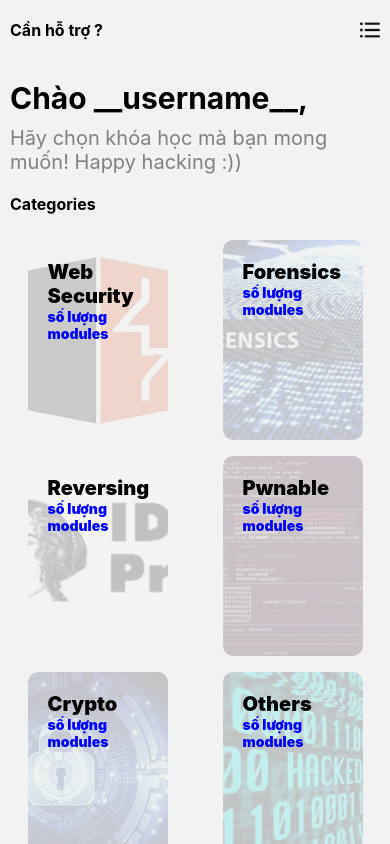
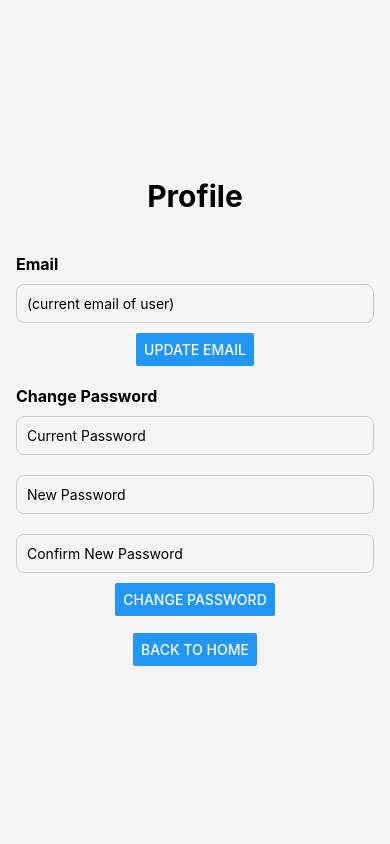
Before and after one commit to Winz18/CTF-Learning-App, a React Native app: screen /ProfileScreen in a window 390 px wide. Built offline with nearby package versions, Linux system fonts and the light colour scheme.

Commit message:
add some screens, optimize funtions and UI

```diff
--- a/App.tsx
+++ b/App.tsx
@@ -15,6 +15,9 @@ import CourseScreen from './CourseScreen';
 import ModuleScreen from './ModuleScreen';
 import RankingScreen from './RankingScreen.tsx';
 import QuizScreen from './QuizScreen.tsx';
+import LoginScreen from './LoginScreen.tsx';
+import SignUpScreen from './SignupScreen.tsx';
+import ProfileScreen from './ProfileScreen.tsx';
 
 const Stack = createNativeStackNavigator();
 
@@ -22,13 +25,16 @@ function App(): React.JSX.Element {
   return (
     <NavigationContainer>
       <Stack.Navigator
-        initialRouteName="MainScreen"
+        initialRouteName="LoginScreen"
         screenOptions={{headerShown: false}}>
         <Stack.Screen name="Home" component={MainScreen} />
         <Stack.Screen name="Course" component={CourseScreen} />
         <Stack.Screen name="ModuleScreen" component={ModuleScreen} />
         <Stack.Screen name="RankingScreen" component={RankingScreen} />
         <Stack.Screen name="QuizScreen" component={QuizScreen} />
+        <Stack.Screen name="LoginScreen" component={LoginScreen} />
+        <Stack.Screen name="SignUpScreen" component={SignUpScreen} />
+        <Stack.Screen name="ProfileScreen" component={ProfileScreen} />
       </Stack.Navigator>
     </NavigationContainer>
   );
--- /dev/null
+++ b/LoginScreen.tsx
@@ -0,0 +1,69 @@
+import React, {useState} from 'react';
+import {View, Text, TextInput, Button, StyleSheet} from 'react-native';
+import type {PropsWithChildren} from 'react';
+import {NavigationProp} from '@react-navigation/native';
+
+type SectionProps = PropsWithChildren<{
+  navigation: NavigationProp<any, any>;
+}>;
+
+function LoginScreen({navigation}: SectionProps): React.JSX.Element {
+  const [email, setEmail] = useState('');
+  const [password, setPassword] = useState('');
+
+  // Xử lý logic đăng nhập ở đây
+  const handleLogin = () => {
+    navigation.navigate('Home');
+  };
+
+  return (
+    <View style={styles.container}>
+      <Text style={styles.title}>Welcome</Text>
+      <TextInput
+        style={styles.input}
+        placeholder="Email"
+        value={email}
+        onChangeText={setEmail}
+      />
+      <TextInput
+        style={styles.input}
+        placeholder="Password"
+        value={password}
+        onChangeText={setPassword}
+        secureTextEntry
+      />
+      <Text>{'\n'}</Text>
+      <Button title="Login" onPress={handleLogin} />
+      <Text>{'\n'}</Text>
+      <Button
+        title="Sign Up"
+        onPress={() => navigation.navigate('SignUpScreen')}
+      />
+    </View>
+  );
+}
+
+const styles = StyleSheet.create({
+  container: {
+    flex: 1,
+    justifyContent: 'center',
+    alignItems: 'center',
+    padding: 16,
+    backgroundColor: '#f5f5f5',
+  },
+  title: {
+    fontSize: 30,
+    marginBottom: 20,
+    fontWeight: 'bold',
+  },
+  input: {
+    width: '100%',
+    padding: 10,
+    marginVertical: 10,
+    borderWidth: 1,
+    borderColor: '#cccccc',
+    borderRadius: 8,
+  },
+});
+
+export default LoginScreen;
--- /dev/null
+++ b/ProfileScreen.tsx
@@ -0,0 +1,105 @@
+import React, {useState} from 'react';
+import {View, Text, TextInput, Button, StyleSheet, Alert} from 'react-native';
+import type {PropsWithChildren} from 'react';
+import {NavigationProp} from '@react-navigation/native';
+
+type SectionProps = PropsWithChildren<{
+  navigation: NavigationProp<any, any>;
+}>;
+
+function ProfileScreen({navigation}: SectionProps): React.JSX.Element {
+  const [email, setEmail] = useState('(current email of user)'); // email hiện tại
+  const [currentPassword, setCurrentPassword] = useState('');
+  const [newPassword, setNewPassword] = useState('');
+  const [confirmPassword, setConfirmPassword] = useState('');
+
+  const handleUpdateEmail = () => {
+    // Thêm logic để cập nhật email
+    Alert.alert('Email Updated', `Your email has been updated to ${email}`);
+  };
+
+  const handleChangePassword = () => {
+    if (newPassword !== confirmPassword) {
+      Alert.alert('Error', 'Passwords do not match');
+      return;
+    }
+    // Thêm logic để thay đổi mật khẩu
+    Alert.alert('Password Changed', 'Your password has been updated');
+  };
+
+  return (
+    <View style={styles.container}>
+      <Text style={styles.title}>Profile</Text>
+
+      <Text style={styles.label}>Email</Text>
+      <TextInput
+        style={styles.input}
+        placeholder="Email"
+        value={email}
+        onChangeText={setEmail}
+        keyboardType="email-address"
+      />
+      <Button title="Update Email" onPress={handleUpdateEmail} />
+
+      <Text style={styles.label}>Change Password</Text>
+      <TextInput
+        style={styles.input}
+        placeholder="Current Password"
+        value={currentPassword}
+        onChangeText={setCurrentPassword}
+        secureTextEntry
+      />
+      <TextInput
+        style={styles.input}
+        placeholder="New Password"
+        value={newPassword}
+        onChangeText={setNewPassword}
+        secureTextEntry
+      />
+      <TextInput
+        style={styles.input}
+        placeholder="Confirm New Password"
+        value={confirmPassword}
+        onChangeText={setConfirmPassword}
+        secureTextEntry
+      />
+      <Button title="Change Password" onPress={handleChangePassword} />
+      <Text>{'\n'}</Text>
+      <Button
+        title="Back to Home"
+        onPress={() => navigation.navigate('Home')}
+      />
+    </View>
+  );
+}
+
+const styles = StyleSheet.create({
+  container: {
+    flex: 1,
+    justifyContent: 'center',
+    alignItems: 'center',
+    padding: 16,
+    backgroundColor: '#f5f5f5',
+  },
+  title: {
+    fontSize: 30,
+    marginBottom: 20,
+    fontWeight: 'bold',
+  },
+  label: {
+    fontSize: 16,
+    marginTop: 20,
+    alignSelf: 'flex-start',
+    fontWeight: 'bold',
+  },
+  input: {
+    width: '100%',
+    padding: 10,
+    marginVertical: 10,
+    borderWidth: 1,
+    borderColor: '#cccccc',
+    borderRadius: 8,
+  },
+});
+
+export default ProfileScreen;
--- /dev/null
+++ b/SignupScreen.tsx
@@ -0,0 +1,87 @@
+import React, {useState} from 'react';
+import {
+  View,
+  Text,
+  TextInput,
+  Button,
+  StyleSheet,
+  DevSettings,
+} from 'react-native';
+import type {PropsWithChildren} from 'react';
+import {NavigationProp} from '@react-navigation/native';
+
+type SectionProps = PropsWithChildren<{
+  navigation: NavigationProp<any, any>;
+}>;
+
+function SignUpScreen({navigation}: SectionProps): React.JSX.Element {
+  const [email, setEmail] = useState('');
+  const [password, setPassword] = useState('');
+  const [confirmPassword, setConfirmPassword] = useState('');
+
+  // Do không dùng được navigation.push nên reload app cho nút back to login chạy được
+  // (khi load app thì mặc định là chạy login screen)
+  const reloadApp = () => {
+    DevSettings.reload();
+  };
+
+  const handleSignup = () => {
+    // Xử lý logic tạo tài khoản ở đây
+    navigation.navigate('Home');
+  };
+
+  return (
+    <View style={styles.container}>
+      <Text style={styles.title}>Sign Up</Text>
+      <TextInput
+        style={styles.input}
+        placeholder="Email"
+        value={email}
+        onChangeText={setEmail}
+      />
+      <TextInput
+        style={styles.input}
+        placeholder="Password"
+        value={password}
+        onChangeText={setPassword}
+        secureTextEntry
+      />
+      <TextInput
+        style={styles.input}
+        placeholder="Confirm Password"
+        value={confirmPassword}
+        onChangeText={setConfirmPassword}
+        secureTextEntry
+      />
+      <Text>{'\n'}</Text>
+      <Button title="Sign Up" onPress={handleSignup} />
+      <Text>{'\n'}</Text>
+      <Button title="Back to login" onPress={reloadApp} />
+    </View>
+  );
+}
+
+const styles = StyleSheet.create({
+  container: {
+    flex: 1,
+    justifyContent: 'center',
+    alignItems: 'center',
+    padding: 16,
+    backgroundColor: '#f5f5f5',
+  },
+  title: {
+    fontSize: 30,
+    marginBottom: 20,
+    fontWeight: 'bold',
+  },
+  input: {
+    width: '100%',
+    padding: 10,
+    marginVertical: 10,
+    borderWidth: 1,
+    borderColor: '#cccccc',
+    borderRadius: 8,
+  },
+});
+
+export default SignUpScreen;
--- a/components/subject-page/footer/CourseFooter.tsx
+++ b/components/subject-page/footer/CourseFooter.tsx
@@ -1,13 +1,19 @@
-import React from 'react';
+import React, {useState} from 'react';
 import {StyleSheet, Text, View} from 'react-native';
 
 function CourseFooter(): React.JSX.Element {
+  // eslint-disable-next-line @typescript-eslint/no-unused-vars
+  const [finishedModules, setFinishedModules] = useState<number>(0);
+  // eslint-disable-next-line @typescript-eslint/no-unused-vars
+  const [totalModules, setTotalModules] = useState<number>(0);
+
   return (
     <View style={styles.container}>
       <View style={styles.imgWrapper}>
-        {/* Hiển thị số lượng module đã hoàn thành trong mỗi chủ đề,
-          ví dụ: 5/10 (5, 10 là chiếu theo data fetch về, hãy tạo 2 biến state để lưu trạng thái) */}
-        <Text style={styles.text}>Progess: 5/10</Text>
+        {/* Hiển thị số lượng module đã hoàn thành trong mỗi chủ đề */}
+        <Text style={styles.text}>
+          Hoàn thành: {finishedModules}/{totalModules}
+        </Text>
       </View>
     </View>
   );
@@ -22,22 +28,19 @@ const styles = StyleSheet.create({
     position: 'absolute',
     bottom: 0,
     alignItems: 'center',
-    justifyContent: 'space-between',
-    borderRadius: 10,
+    justifyContent: 'center',
   },
 
   imgWrapper: {
     alignItems: 'center',
     marginHorizontal: 15,
+    justifyContent: 'center',
   },
 
   text: {
-    fontSize: 16,
-    color: 'black',
+    fontSize: 24,
+    color: 'green',
     fontWeight: '700',
-    alignContent: 'center',
-    alignItems: 'center',
-    justifyContent: 'center',
     alignSelf: 'center',
   },
 });
--- a/components/subject-page/header/ModuleHeader.tsx
+++ b/components/subject-page/header/ModuleHeader.tsx
@@ -32,18 +32,9 @@ function ModuleHeader({goBack, goToTest}: SectionProps): React.JSX.Element {
       </Text>
       <View style={styles.navigationButton}>
         {/* Nút test, dẫn đến bài kiểm tra trắc nghiệm */}
+        <Text style={{fontSize: 18, color: 'white'}}>{'\nBài kiểm tra'}</Text>
         <TouchableOpacity onPress={goToTest}>
-          <Image
-            style={styles.btnTestAndDone}
-            source={require('./img/test.png')}
-          />
-        </TouchableOpacity>
-        {/* Nút done, ấn vào đồng nghĩa là đã học xong module này */}
-        <TouchableOpacity>
-          <Image
-            style={styles.btnTestAndDone}
-            source={require('./img/verified.png')}
-          />
+          <Image style={styles.btnTest} source={require('./img/test.png')} />
         </TouchableOpacity>
       </View>
     </ImageBackground>
@@ -84,10 +75,10 @@ const styles = StyleSheet.create({
     color: 'lightgray',
   },
 
-  btnTestAndDone: {
+  btnTest: {
     width: 50,
     height: 50,
-    marginLeft: 30,
+    marginLeft: 10,
   },
 });
 
--- a/components/subject-page/subject-content/Content.tsx
+++ b/components/subject-page/subject-content/Content.tsx
@@ -6,7 +6,7 @@ type SectionProps = PropsWithChildren<{
   number: string;
   text: {
     time: string;
-    lessonName: string;
+    moduleName: string;
   };
   NewScr: () => void;
 }>;
@@ -30,7 +30,7 @@ function Content({
           <Text style={{color: 'gray'}}>{text.time}</Text>
           {/* Tên của modules */}
           <Text style={{fontSize: 16, fontWeight: '700', color: 'black'}}>
-            {text.lessonName}
+            {text.moduleName}
           </Text>
         </View>
         {/* Nút play của modules, ấn vào sẽ chuyển sang màn hình nội dung chi tiết */}
```
Also changed, not shown: components/header/MainHeader.tsx (+9 -6 lines), components/subject-page/header/CourseHeader.tsx (+14 -6 lines), components/subject-page/subject-content/CourseContent.tsx (+7 -7 lines).
